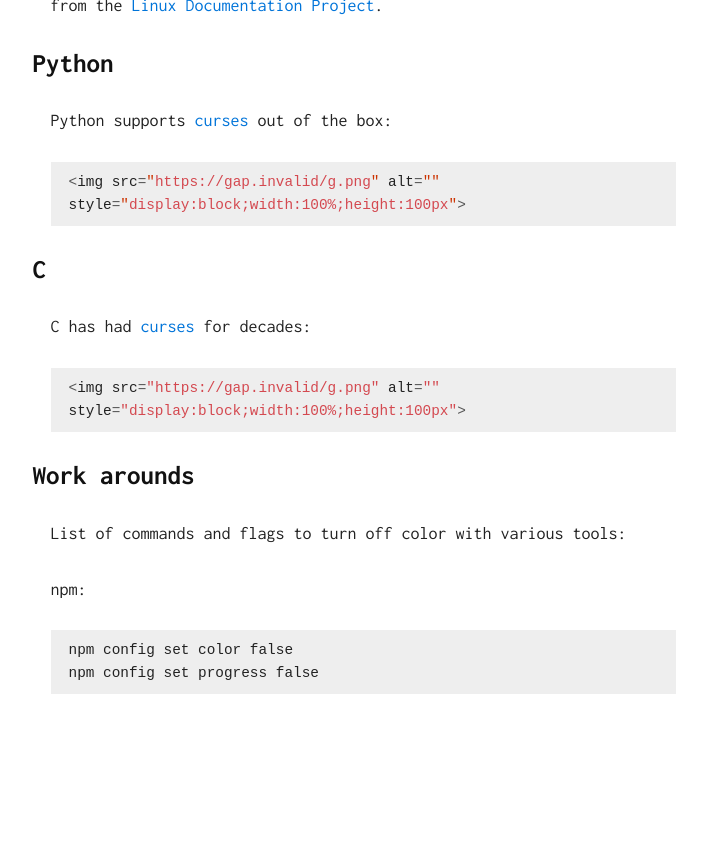
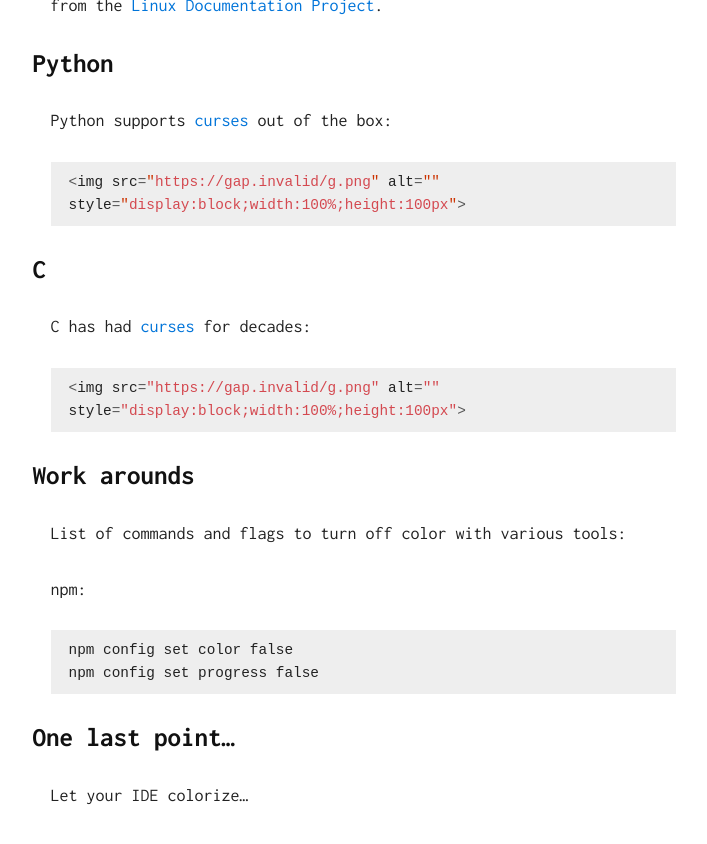
Before and after one commit to respectmyterm/respectmyterm.github.io, a Jekyll site: the page built from index.md, in a window 1280 px wide and 900 px high, scrolled down 1504 px. Shown: the top 844 px of the window, without its empty margins (277-984 px from the left). Built offline with Jekyll 4.4.1, drawn with Linux system fonts in a browser that asks for light colours; before the commit the page ends 2288 px from its top, so only the background shows below that.

Commit message:
let IDE colorize

````diff
--- a/index.md
+++ b/index.md
@@ -51,3 +51,7 @@ npm:
 npm config set color false
 npm config set progress false
 ```
+
+#### One last point...
+
+Let your IDE colorize...
````
